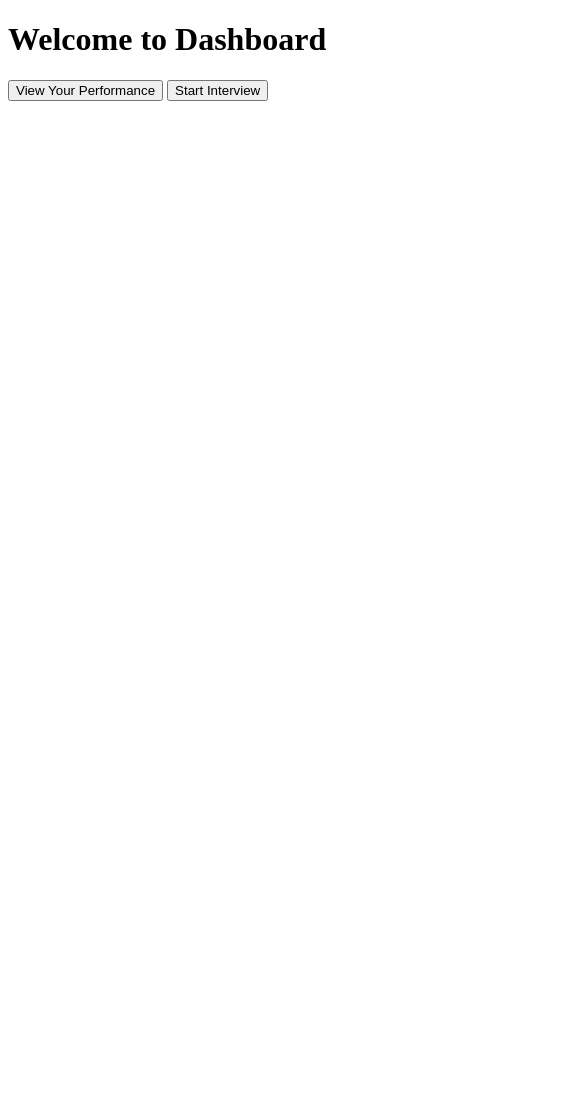
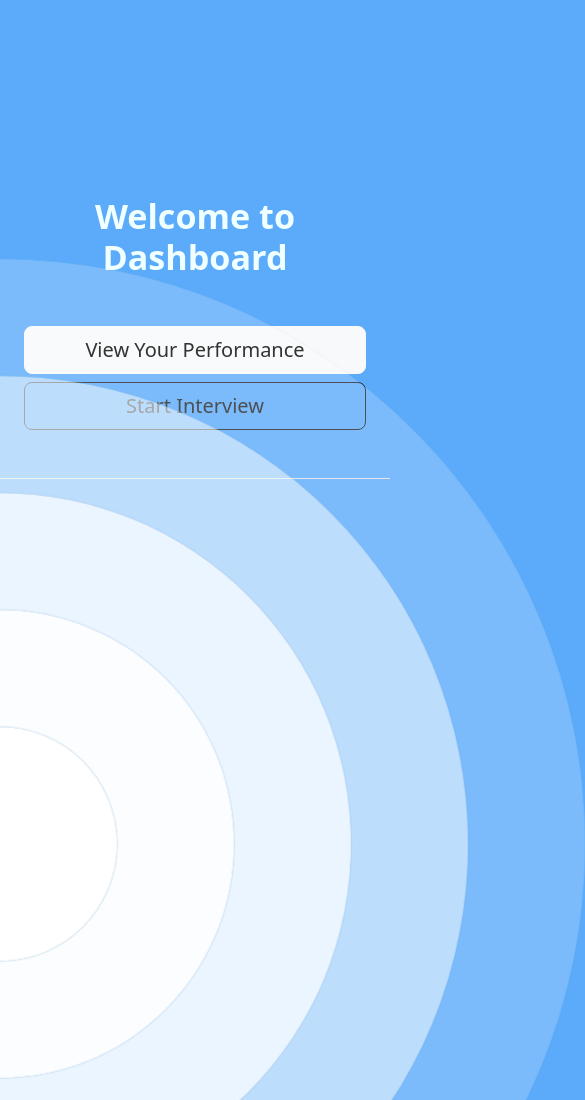
Before and after one commit to VishnuPriya1606/finalyearfront, a website: page IntelliHire-main/assets/clerk/dashboard.html in a window 390 px wide. Shown: the top 1100 px of the page, 585 px wide, since content can reach past the window. Before the commit the page ends 844 px from the top, so only its background shows below. Drawn offline with nearby package versions, Linux system fonts and the light colour scheme.

Commit message:
add css to dashboard.html

```diff
--- a/IntelliHire-main/assets/clerk/dashboard.html
+++ b/IntelliHire-main/assets/clerk/dashboard.html
@@ -1,28 +1,135 @@
 <!DOCTYPE html>
 <html lang="en">
+
 <head>
     <meta charset="UTF-8">
     <meta name="viewport" content="width=device-width, initial-scale=1.0">
     <title>Dashboard</title>
+    <link href="https://cdn.jsdelivr.net/npm/bootstrap@5.3.0-alpha2/dist/css/bootstrap.min.css" rel="stylesheet"
+        integrity="sha384-aFq/bzH65dt+w6FI2ooMVUpc+21e0SRygnTpmBvdBgSdnuTN7QbdgL+OapgHtvPp" crossorigin="anonymous">
+    <style>
+        body {
+            background: #5babfa;
+        }
+
+
+        .circle {
+            position: absolute;
+            border-radius: 50%;
+            background: white;
+            animation: ripple 15s infinite;
+            box-shadow: 0px 0px 1px 0px #508fb9;
+        }
+
+        .small {
+            width: 200px;
+            height: 200px;
+            left: -100px;
+            bottom: -100px;
+        }
+
+        .medium {
+            width: 400px;
+            height: 400px;
+            left: -200px;
+            bottom: -200px;
+        }
+
+        .large {
+            width: 600px;
+            height: 600px;
+            left: -300px;
+            bottom: -300px;
+        }
+
+        .xlarge {
+            width: 800px;
+            height: 800px;
+            left: -400px;
+            bottom: -400px;
+        }
+
+        .xxlarge {
+            width: 1000px;
+            height: 1000px;
+            left: -500px;
+            bottom: -500px;
+        }
+
+        .shade1 {
+            opacity: 0.2;
+        }
+
+        .shade2 {
+            opacity: 0.5;
+        }
+
+        .shade3 {
+            opacity: 0.7;
+        }
+
+        .shade4 {
+            opacity: 0.8;
+        }
+
+        .shade5 {
+            opacity: 0.9;
+        }
+
+        @keyframes ripple {
+            0% {
+                transform: scale(0.8);
+            }
+
+            50% {
+                transform: scale(1.2);
+            }
+
+            100% {
+                transform: scale(0.8);
+            }
+        }
+
+        h1 {
+            padding-bottom: 40px;
+            padding-top: 100px;
+            color: azure;
+        }
+    </style>
 </head>
+
 <body>
-  <h1>Welcome to Dashboard</h1>
+    <div class="ripple-background">
+        <div class="circle xxlarge shade1"></div>
+        <div class="circle xlarge shade2"></div>
+        <div class="circle large shade3"></div>
+        <div class="circle medium shade4"></div>
+        <div class="circle small shade5"></div>
+    </div>
 
-  <button onclick="viewPerformance()">View Your Performance</button>
-  <button onclick="startInterview()">Start Interview</button>
-
-  <!-- Dashboard content goes here -->
-
+    <div class="px-4 pt-5 my-5 text-center border-bottom">
+        <h1 class="display-4 fw-bold ">Welcome to Dashboard</h1>
+        <div class="col-lg-6 mx-auto">
+            <div class="d-grid gap-2 d-sm-flex justify-content-sm-center mb-5">
+                <button onclick="viewPerformance()" type="button" class="btn btn-light btn-lg px-4 me-sm-3">View Your
+                    Performance</button>
+                <button onclick="startInterview()" type="button" class="btn btn-outline-dark btn-lg px-4">Start
+                    Interview</button>
+            </div>
+        </div>
+    </div>
+    <script src="https://cdn.jsdelivr.net/npm/bootstrap@5.3.0-alpha3/dist/js/bootstrap.bundle.min.js"
+        integrity="sha384-ENjdO4Dr2bkBIFxQpeoTz1HIcje39Wm4jDKdf19U8gI4ddQ3GYNS7NTKfAdVQSZe" crossorigin="anonymous">
+        </script>
     <script>
         function viewPerformance() {
-
-    //   window.location.href = 'performance.html';
+            window.location.href = "../recordVideo/completion.html";
         }
 
         function startInterview() {
-
             window.location.href = "../recordVideo/index.html";
         }
     </script>
 </body>
+
 </html>
```
Lines whose indentation alone changed are shown as unchanged.
